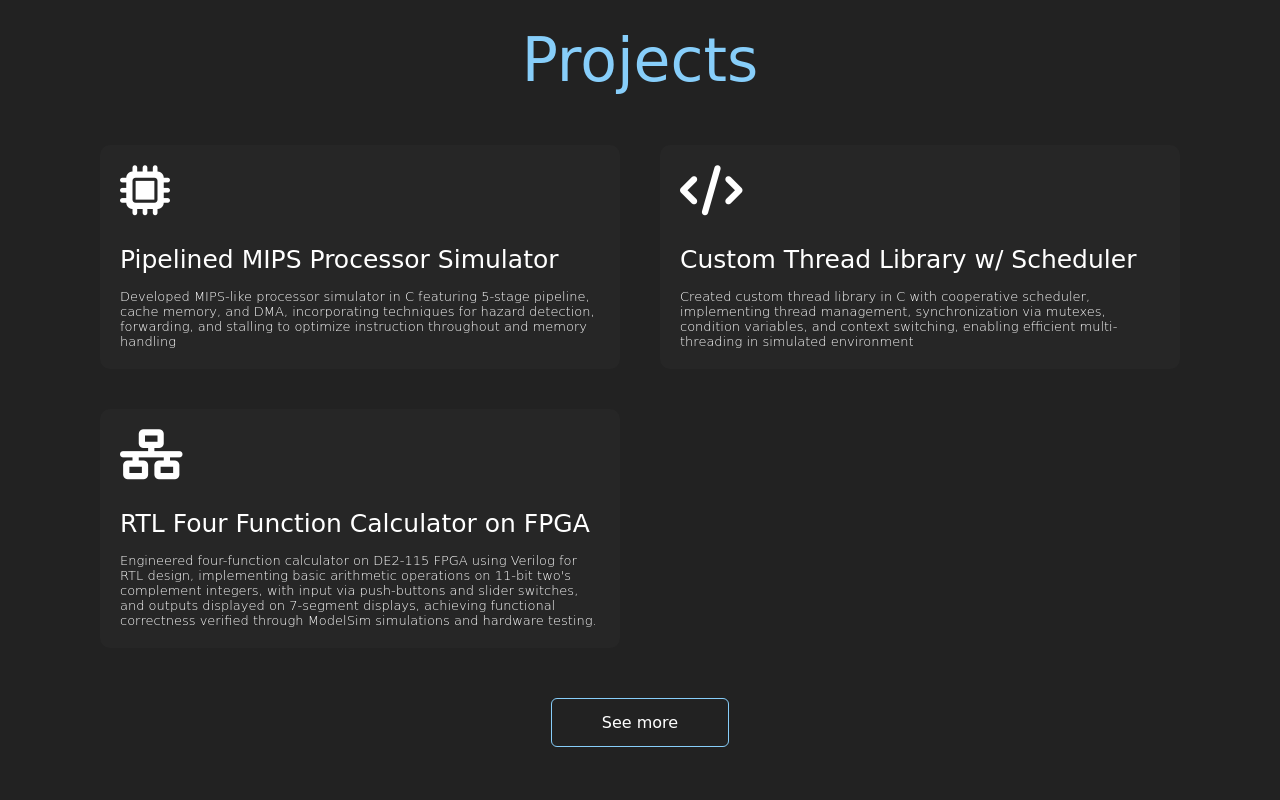
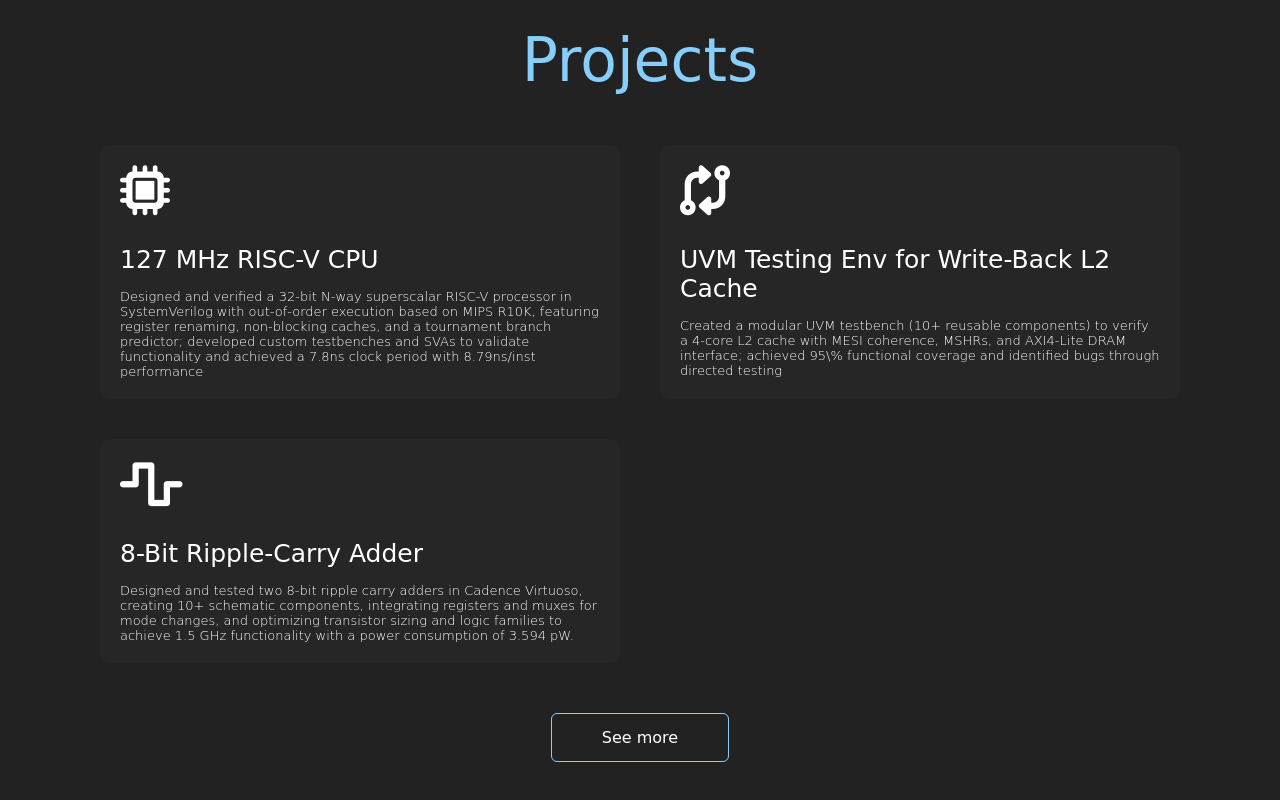
Before and after one commit to dighrasker/dhruv, a plain HTML site: page index.html in a window 1280 px wide. Shown: the part 1722-2522 px from the top of the page. Drawn offline with Linux system fonts and the light colour scheme; a web font is replaced by a local one.

Commit message:
added projects

```diff
--- a/index.html
+++ b/index.html
@@ -70,28 +70,53 @@
         <div class="projects-list">
             <div>
                 <i class="fa-solid fa-microchip"></i>
+                <h2>127 MHz RISC-V CPU</h2>
+                <p>
+                    Designed and verified a 32-bit N-way superscalar RISC-V processor in SystemVerilog with out-of-order execution based
+                    on MIPS R10K, featuring register renaming, non-blocking caches, and a tournament branch predictor; developed custom
+                    testbenches and SVAs to validate functionality and achieved a 7.8ns clock period with 8.79ns/inst performance
+                </p>
+            </div>
+            <div>
+                <i class="fa-solid fa-code-compare"></i>
+                <h2>UVM Testing Env for Write-Back L2 Cache</h2>
+                <p>
+                   Created a modular UVM testbench (10+ reusable components) to verify a 4-core L2 cache with MESI coherence, MSHRs, and
+                   AXI4-Lite DRAM interface; achieved 95\% functional coverage and identified bugs through directed testing
+                </p>
+            </div>
+             <div>
+                <i class="fa-solid fa-wave-square"></i>
+                <h2>8-Bit Ripple-Carry Adder</h2>
+                <p>
+                    Designed and tested two 8-bit ripple carry adders in Cadence Virtuoso, creating 10+ schematic components, integrating
+                    registers and muxes for mode changes, and optimizing transistor sizing and logic families to achieve 1.5 GHz
+                    functionality with a power consumption of 3.594 pW.
+                </p>
+            </div>
+            <div>
+                <i class="fa-solid fa-calculator"></i>
+                <h2>RTL Four Function Calculator on FPGA</h2>
+                <p>
+                    Engineered four-function calculator on DE2-115 FPGA using Verilog for RTL design, implementing basic arithmetic
+                    operations on 11-bit two's complement integers, with input via push-buttons and slider switches, and outputs displayed
+                    on 7-segment displays, achieving functional correctness verified through ModelSim simulations and hardware testing.
+                </p>
+            </div>
+            <div>
+                <i class="fa-solid fa-laptop"></i>
                 <h2>Pipelined MIPS Processor Simulator</h2>
-                <p>Developed MIPS-like processor simulator in C featuring 5-stage pipeline, cache memory, and DMA, incorporating techniques for hazard detection, forwarding, and stalling to optimize instruction throughout and memory handling</p>
+                <p>
+                    Developed MIPS-like processor simulator in C featuring 5-stage pipeline, cache memory, and DMA, incorporating techniques
+                    for hazard detection, forwarding, and stalling to optimize instruction throughout and memory handling
+                </p>
             </div>
             <div>
                 <i class="fa-solid fa-code"></i>
                 <h2>Custom Thread Library w/ Scheduler</h2>
-                <p>Created custom thread library in C with cooperative scheduler, implementing thread management, synchronization via mutexes, condition variables, and context switching, enabling efficient multi-threading in simulated environment</p>
-            </div>
-            <div>
-                <i class="fa-solid fa-network-wired"></i>
-                <h2>RTL Four Function Calculator on FPGA</h2>
-                <p>Engineered four-function calculator on DE2-115 FPGA using Verilog for RTL design, implementing basic arithmetic operations on 11-bit two's complement integers, with input via push-buttons and slider switches, and outputs displayed on 7-segment displays, achieving functional correctness verified through ModelSim simulations and hardware testing.</p>
-            </div>
-            <div>
-                <i class="fa-solid fa-network-wired"></i>
-                <h2>RTL Four Function Calculator on FPGA</h2>
-                <p>Engineered four-function calculator on DE2-115 FPGA using Verilog for RTL design, implementing basic arithmetic operations on 11-bit two's complement integers, with input via push-buttons and slider switches, and outputs displayed on 7-segment displays, achieving functional correctness verified through ModelSim simulations and hardware testing.</p>
-            </div>
-            <div>
-                <i class="fa-solid fa-network-wired"></i>
-                <h2>RTL Four Function Calculator on FPGA</h2>
-                <p>Engineered four-function calculator on DE2-115 FPGA using Verilog for RTL design, implementing basic arithmetic operations on 11-bit two's complement integers, with input via push-buttons and slider switches, and outputs displayed on 7-segment displays, achieving functional correctness verified through ModelSim simulations and hardware testing.</p>
+                <p>Created custom thread library in C with cooperative scheduler, implementing thread management, synchronization via
+                    mutexes, condition variables, and context switching, enabling efficient multi-threading in simulated environment
+                </p>
             </div>
         </div>
         <a href="#" class="btn" id="seeMoreBtn">See more</a>
```
